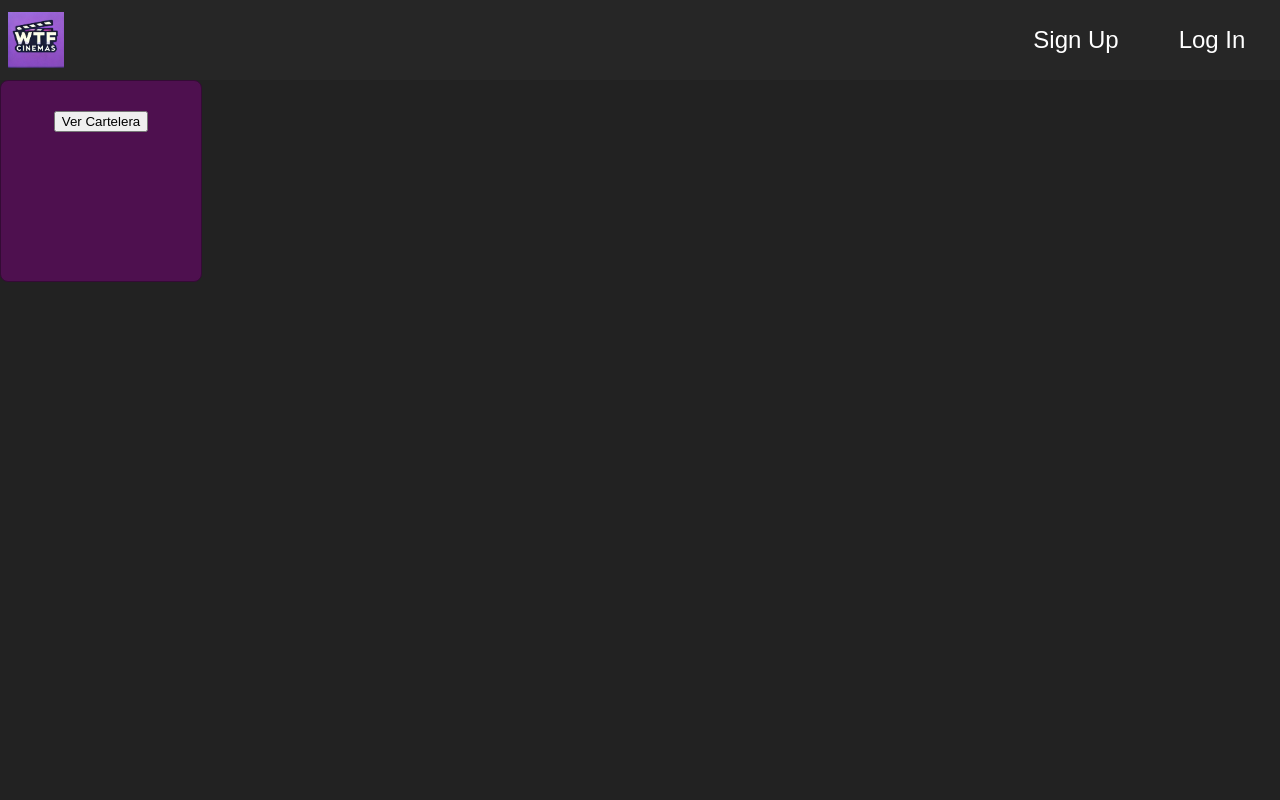
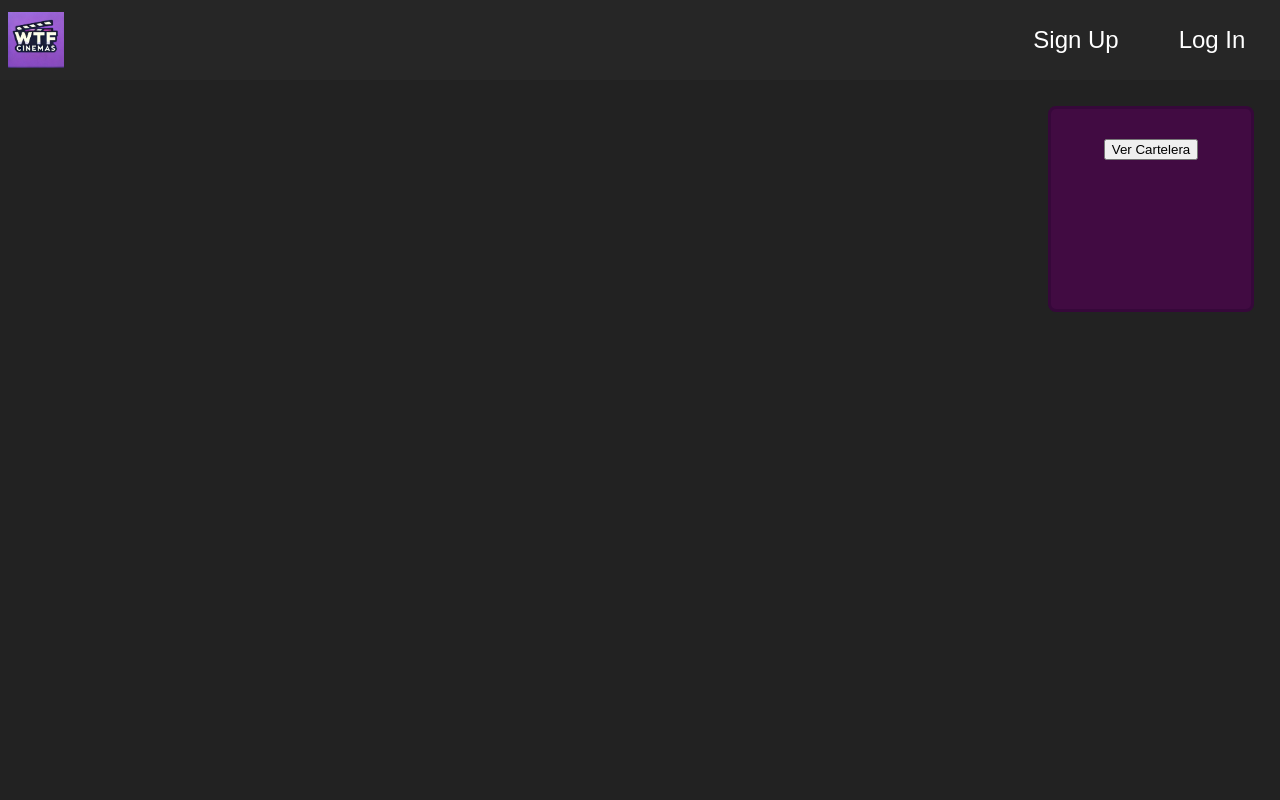
Before and after one commit to igborre/Proyecto-TIC-1-Frontend, a React (Create React App) app: page / in a window 1280 px wide. Shown: the top 800 px of the page. Built offline with nearby package versions, Linux system fonts and the light colour scheme.

Commit message:
pequeños cambios a cartelera

```diff
--- a/src/App.css
+++ b/src/App.css
@@ -43,7 +43,6 @@
   flex-direction: column;
   justify-content: center;
   align-items: center;
-
 }
 
 .App-header {
@@ -57,9 +56,10 @@
 }
 
 .App-body {
+  padding: calc(10px + 2vmin);
   background-color: #222222;
   min-height: 100vh;
-  display: flex;
+
   flex-direction: column;
   font-size: calc(10px + 2vmin);
   color: white;
--- a/src/App.js
+++ b/src/App.js
@@ -36,9 +36,7 @@ function App() {
           </header>
           {location.pathname === '/' &&
               <div className="App-body">
-                  <div className=".cartelera">
                     <Cartelera />
-                  </div>
               </div>
           }
 
--- a/src/Components/Cartelera.css
+++ b/src/Components/Cartelera.css
@@ -1,9 +1,9 @@
 .Cartelera-Container {
-    float: left;
+    float: right;
     width: 20vmin;
     height: 20vmin;
     padding: 20px;
-    background-color: #4e104f;
-    border: 1px solid #340b35;
+    background-color: #410b42;
+    border: 3px solid #36083a;
     border-radius: 8px;
 }
```
